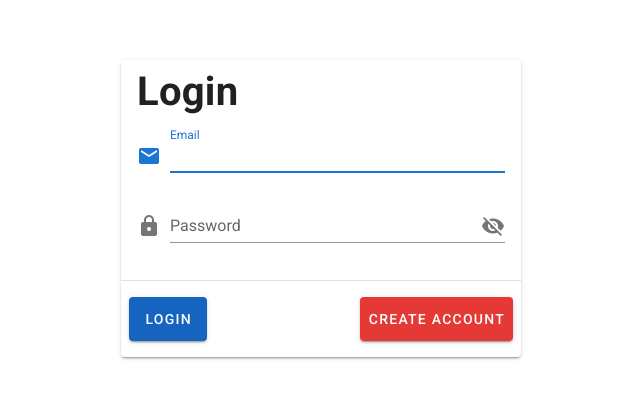
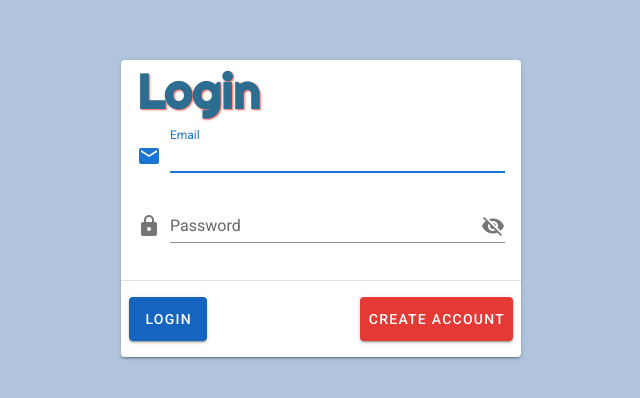
Before and after one commit to D-Molloy/phriend-card-client, a Vue app: page / in a window 1280 px wide. Shown: the part 192-590 px from the top of the page, without its empty margins (319-959 px from the left). Built offline with nearby package versions, Linux system fonts and the light colour scheme.

Commit message:
fonts/color scheme selected

```diff
--- a/public/index.html
+++ b/public/index.html
@@ -7,6 +7,7 @@
     <link rel="icon" href="<%= BASE_URL %>favicon.ico">
     <title><%= htmlWebpackPlugin.options.title %></title>
     <link rel="stylesheet" href="https://fonts.googleapis.com/css?family=Roboto:100,300,400,500,700,900">
+    <link href="https://fonts.googleapis.com/css2?family=Montserrat&family=Righteous&display=swap" rel="stylesheet">
     <link rel="stylesheet" href="https://cdn.jsdelivr.net/npm/@mdi/font@latest/css/materialdesignicons.min.css">
   </head>
   <body>
--- a/src/App.vue
+++ b/src/App.vue
@@ -9,14 +9,29 @@ export default {
 };
 </script>
 <style>
+:root {
+  --font-title: "Righteous", cursive;
+  --font-primary: "Montserrat", sans-serif;
+  --blue: #2c6e91;
+  --red: #f15a50;
+  --background: #b0c4de;
+}
 body {
   margin: 0;
 }
-/* #app {
-  width: 90%;
-  margin: auto;
-} */
-/* * {
-  border: 1px solid black;
-} */
+
+h1,
+h2,
+h3,
+h4,
+h5 {
+  font-family: var(--font-title);
+  color: var(--blue);
+  text-shadow: 1px 1px 2px var(--red);
+  font-size: 2.4em;
+}
+
+#app{
+   background-color: var(--background);
+}
 </style>
--- a/src/views/Dashboard.vue
+++ b/src/views/Dashboard.vue
@@ -65,7 +65,7 @@
         <p v-if="errors.message">{{ errors.message }}</p>
       </div> -->
     </div>
-    <v-bottom-sheet v-model="sheet" inset>
+    <v-bottom-sheet v-model="sheet">
       <template v-slot:activator="{ on, attrs }" title="Add Show">
         <v-btn
           color="green"
@@ -79,9 +79,6 @@
         </v-btn>
       </template>
       <v-sheet class="text-center" height="200px">
-        <!-- <v-btn class="mt-6" text color="error" @click="sheet = !sheet"
-          >close</v-btn
-        > -->
         <h3>Add a new show</h3>
         <div class="input_form">
           <v-select
```
